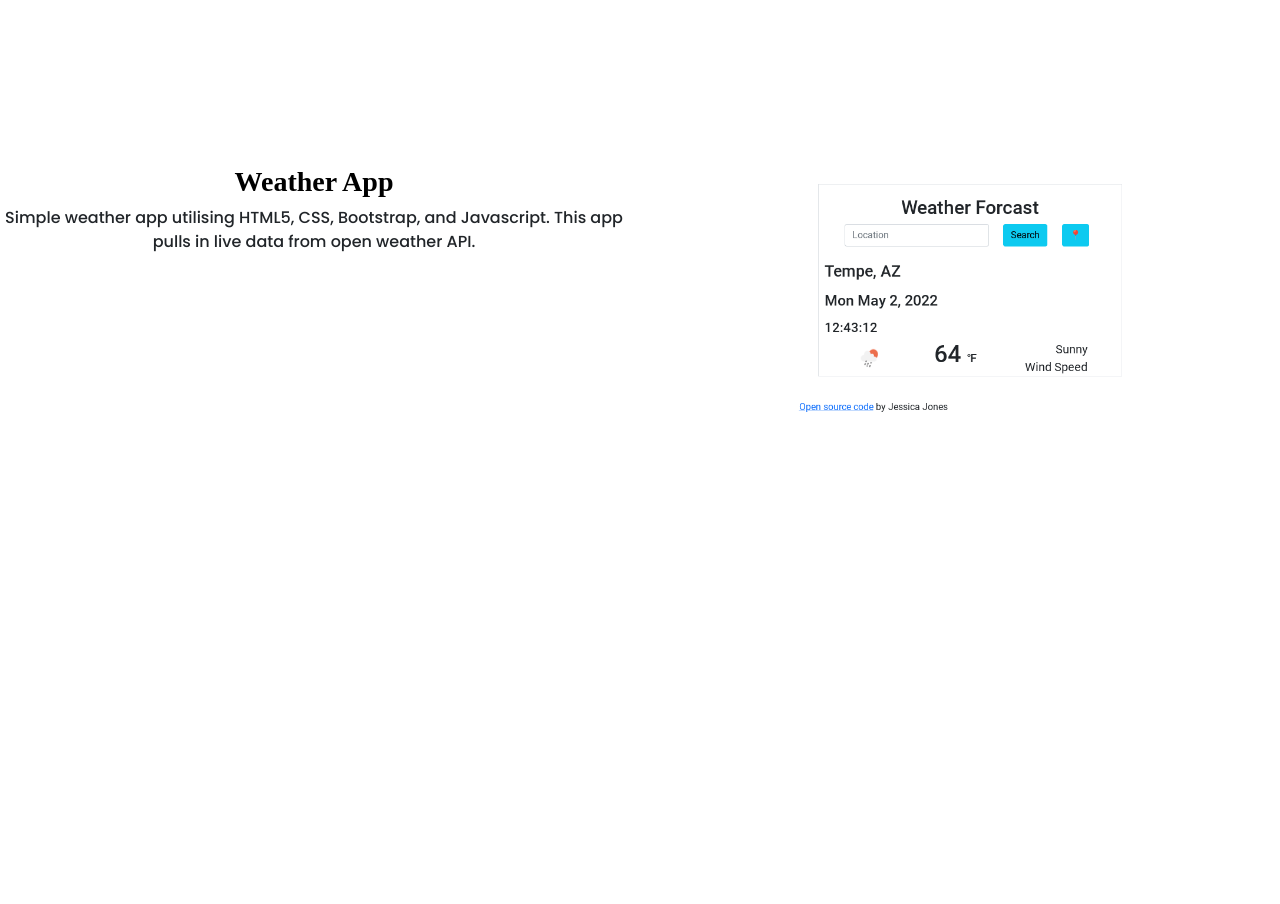
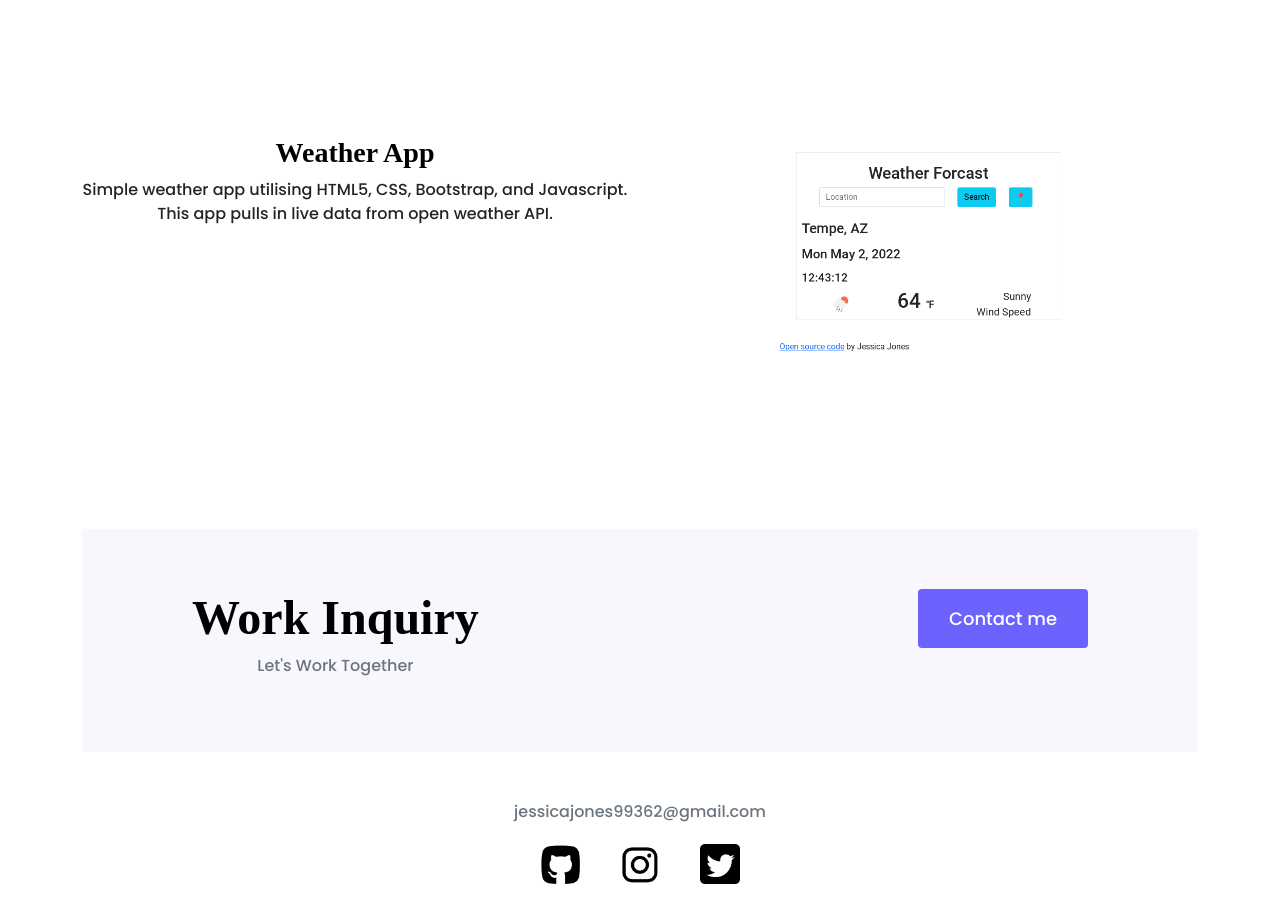
Before and after one commit to enigmajess/portfolio, a plain HTML site: page index.html in a window 1280 px wide. Shown: the part 660-1564 px from the top of the page. Before the commit the page ends 1324 px from the top, so only its background shows below. Drawn offline with nearby package versions, Linux system fonts and the light colour scheme; a web font is replaced by a local one.

Commit message:
added a footer with social media links

```diff
--- a/index.html
+++ b/index.html
@@ -21,7 +21,7 @@
     <title>Jessica Jones || Web Developer</title>
   </head>
   <body>
-
+    <div class="container">
       <nav class="navbar navbar-expand-lg fixed-top navbar-light bg-light">
         <div class="container-fluid">
           <a class="navbar-brand" href="index.html">Jessica Jones</a>
@@ -50,6 +50,7 @@
       </div>
 
       <p class="featured-message">Featured projects featuring my best works</p>
+     <div class="main-page-content">
       <div class="row mb-5">
         <div class="col-sm-12 col-md-6">
           <img
@@ -64,9 +65,10 @@
             Basic landing page made for blog posts. This project was created using
             HTML5 and CSS.
           </p>
+
         </div>
       </div>
-    <div class="row mb-5">
+      <div class="row">
         <div class="col-sm-12 col-md-6">
           <h3>Weather App</h3>
           <p>
@@ -81,6 +83,39 @@
             class="img-fluid"
           />
         </div>
+
+      </div>
+     </div>
+     <footer class="contact-box mb-5">
+      <div class="contact-footer-main justify-content-between mb-5 d-none d-md-flex align-middle">
+        <div class="contact-container">
+          <div>
+            <h4>
+              Work Inquiry
+            </h4>
+            <p class="text-muted">Let's Work Together</p>
+          </div>
+          </div>
+        <div class="contact-button-footer" >
+          <a href="contact.html" class="btn btn-branding">Contact me</a>
+        </div>
+        </div>
+      </div>
+      <a href="mailto:jessicajones99362@gmail.com" class="text-muted text-decoration-none mt-10px">
+        jessicajones99362@gmail.com
+    </a>
+      <div class="social-links">
+        <a href="https://github.com/enigmajess?tab=repositories" target="_blank">
+        <img  class="social-link-btn" src="/photos/github_icon.png" alt="github">
+        </a>
+        <a href="https://www.instagram.com/enigma_jess/" target="_blank">
+          <img class="social-link-btn" src="/photos/instagram_icon.png" alt="instagram">
+          </a>
+          <a href="https://twitter.com/enigmajess" target="_blank">
+            <img class="social-link-btn" src="/photos/tweet_twitter_twitter logo_icon.png" alt="twitter">
+            </a>
+      </div>
+    </footer>
     </div>
 
   </body>
--- a/styles/style.css
+++ b/styles/style.css
@@ -59,6 +59,7 @@ h1, h2, h3, h4, h5, h6 {
 
 .featured-message{
     padding: 40px;
+    margin-top: 20px;
 }
 
 .about-me {
@@ -103,6 +104,46 @@ h1, h2, h3, h4, h5, h6 {
     margin: 30px;
 }
 
+footer {
+    background-color: var(--secondary-color);
+    padding: 10px;
+}
+
+footer .contact-box {
+    background-color: var(--branding-color);
+    padding: 30px 80px;
+    border-radius: 10px;
+}
+
+h4 {
+    font-size: 48px;
+    margin-left: 60x;
+}
+
+
+.social-links {
+    display: flex;
+    justify-content: center;
+}
+
+.social-link-btn {
+    max-width: 80px;
+    max-height: auto;
+    padding: 20px
+}
+
+.contact-footer-main {
+    margin-top: 50px;
+}
+
+.contact-container {
+    margin-left: 100px;
+}
+
+.contact-button-footer {
+    margin-right: 100px;
+}
+
 @media (max-width: 900px) {
     body {
         text-align: center;
@@ -122,6 +163,7 @@ h1, h2, h3, h4, h5, h6 {
 
     .works-title {
         font-size: 30px;
+        margin: 51px;
     }
 
     .container, .container-sm {
@@ -133,6 +175,19 @@ h1, h2, h3, h4, h5, h6 {
         padding: 0;
     }
 
+    .contact-container {
+        text-align: center;
+        margin: auto;
+        padding-right: 20px;
+        padding-left: 20px;
+    }
+
+    footer {
+        display: none;
+    }
+
+
+
 
 
 }
```
Also changed, not shown: about.html (+30 -0 lines), work.html (+30 -0 lines), photos/github_icon.png (added), photos/instagram_icon.png (added), photos/tweet_twitter_twitter logo_icon.png (added). Lines whose indentation alone changed are shown as unchanged.
